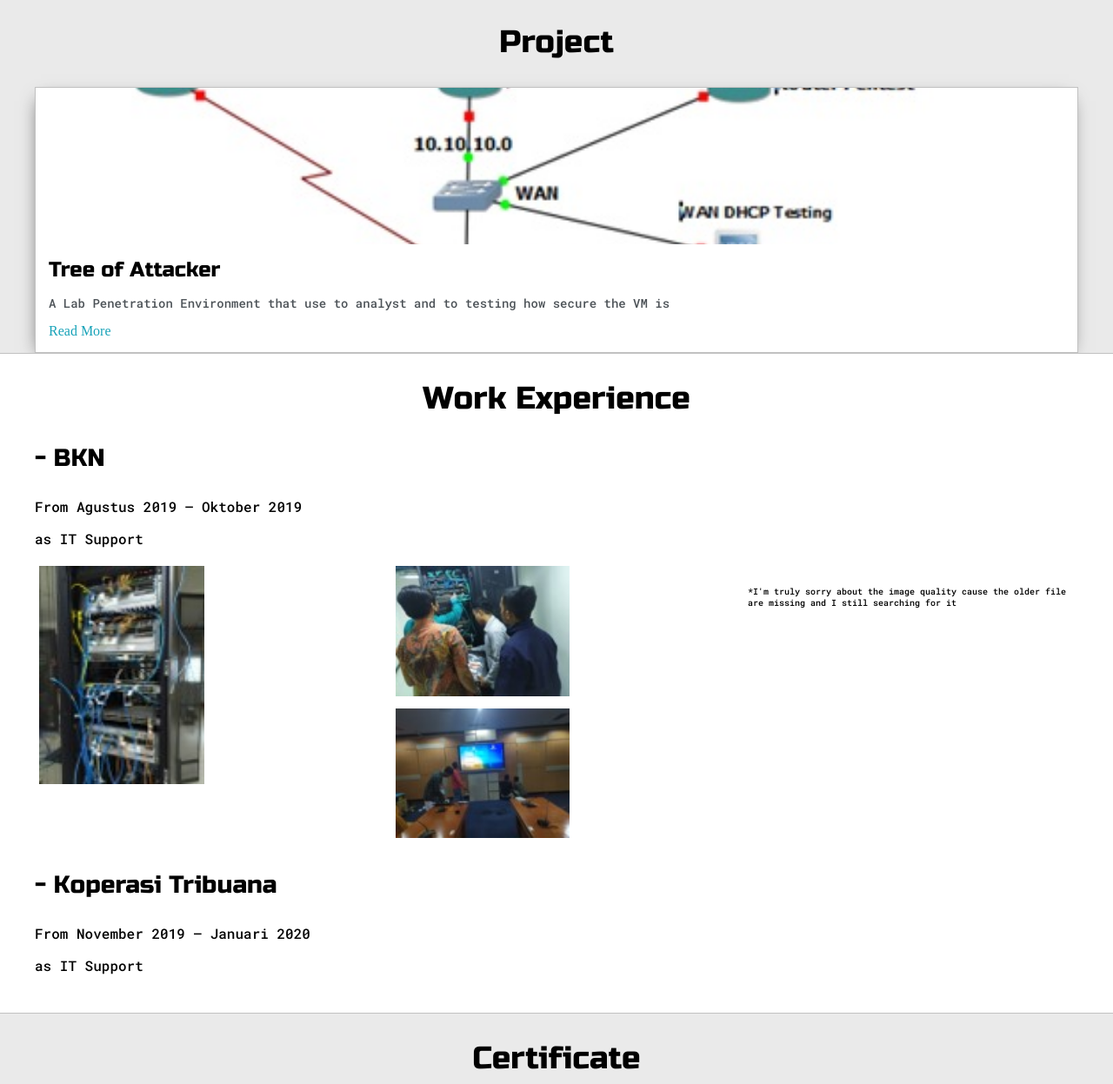
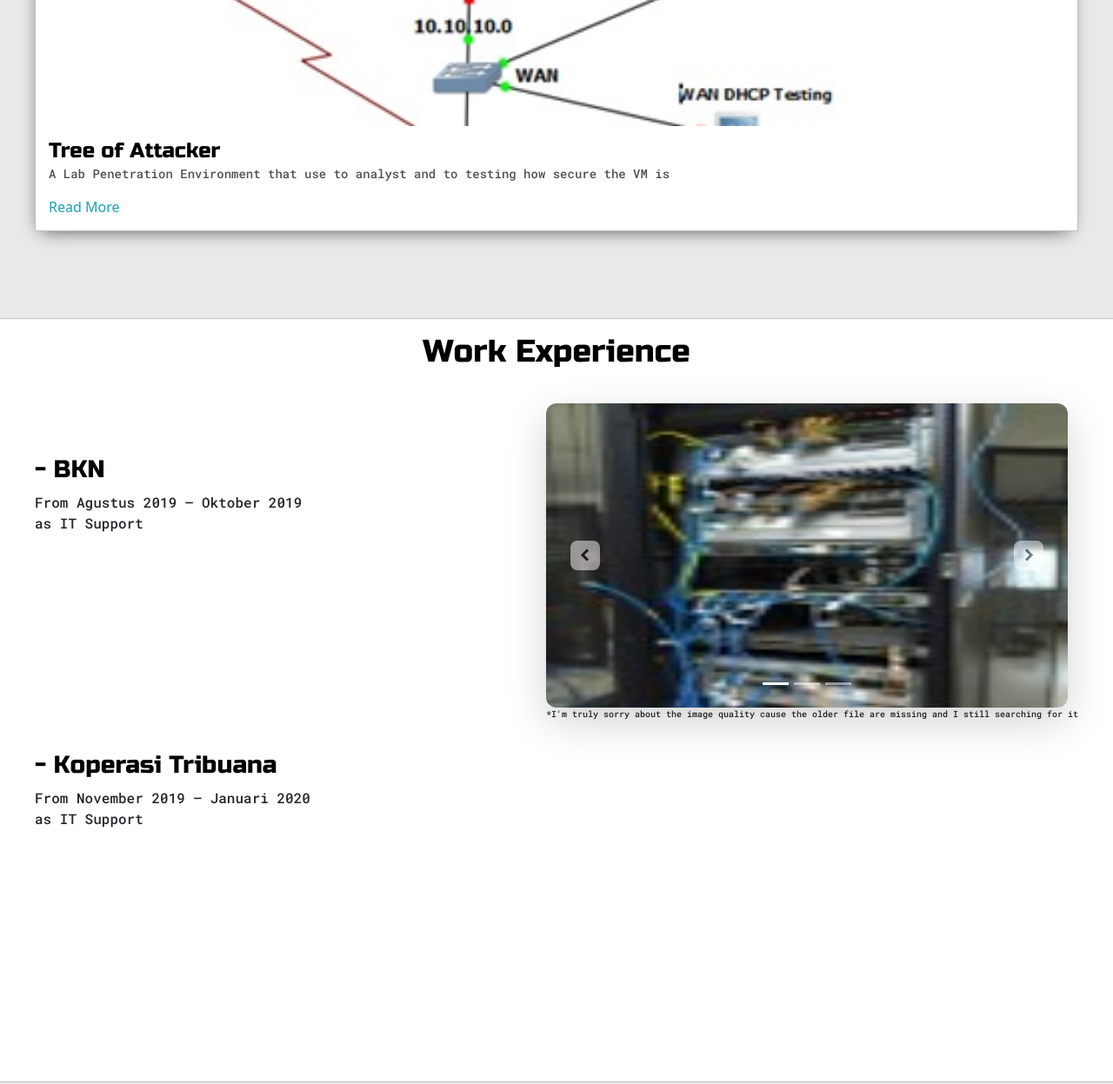
Before and after one commit to Arap22/arap22.github.io, a plain HTML site: page index.html in a window 1280 px wide. Shown: the part 964-2211 px from the top of the page at 87% size. Drawn offline with nearby package versions, Linux system fonts and the light colour scheme.

Commit message:
update again

```diff
--- a/default.css
+++ b/default.css
@@ -1,161 +1,187 @@
-:root{
-	--mainColor:#EAEAEA;
-	--secondaryColor:#fff;
+:root {
+  --mainColor: #eaeaea;
+  --secondaryColor: #fff;
 
-	--borderColor:#c1c1c1;
+  --borderColor: #c1c1c1;
 
-	--themeDotBorder:#24292e;
+  --themeDotBorder: #24292e;
 
-	--mainText:black;
-	--secondaruText:#4B5156;
+  --mainText: black;
+  --secondaruText: #4b5156;
 
-	--buttonColor:black;
+  --buttonColor: black;
 }
 
-
-html, body{
+html,
+body {
   padding: 0;
   margin: 0;
   scroll-behavior: smooth;
 }
 
-body *{
+body * {
   transition: 0.3s;
 }
 
-h1, h2, h3, h4, h5, h6, strong{
+h1,
+h2,
+h3,
+h4,
+h5,
+h6,
+strong {
   color: var(--mainText);
-	font-family: 'Russo One', sans-serif;
+  font-family: "Russo One", sans-serif;
   font-weight: 500;
 }
 
-p, li, span, label, input, textarea{
+p,
+li,
+span,
+label,
+input,
+textarea {
   color: var(--secondaryText);
-	font-family: 'Roboto Mono', monospace;
+  font-family: "Roboto Mono", monospace;
 }
 
-a{
+a {
   text-decoration: none;
-	color:#17a2b8;
+  color: #17a2b8;
 }
 
-ul{
+ul {
   list-style: none;
   font-weight: 500;
   font-size: 14px;
 }
 
-.s1{
+.s1 {
   background-color: var(--mainColor);
-	border-bottom:1px solid var(--borderColor);
-	overflow:auto;
+  border-bottom: 1px solid var(--borderColor);
+  overflow: auto;
+  padding-bottom: 100px;
 }
 
-.s2{
+.s2 {
   background-color: var(--secondaryColor);
-	border-bottom:1px solid var(--borderColor);
-	overflow:auto;
+  border-bottom: 1px solid var(--borderColor);
+  overflow: auto;
 }
 
-h1 { font-size: 56px;}
-h2 { font-size: 36px;}
-h3 { font-size: 28px;}
-h4 { font-size: 24px;}
-h5 { font-size: 20px;}
-h6 { font-size: 16px;}
+h1 {
+  font-size: 56px;
+}
 
+h2 {
+  font-size: 36px;
+  padding-top: 16px;
+}
+
+h3 {
+  font-size: 28px;
+}
+
+h4 {
+  font-size: 24px;
+}
+
+h5 {
+  font-size: 20px;
+}
+
+h6 {
+  font-size: 16px;
+}
 
 /*first section bitches */
 
-.main-container{
+.main-container {
   width: 1200px;
   margin: 0 auto;
 }
 
-.greeting-wrapper{
+.greeting-wrapper {
   display: grid;
   text-align: center;
   align-content: center;
 }
 
-.border-tema{
-	min-height: 10em;
+.border-tema {
+  min-height: 8em;
   margin: 0;
   padding: 0;
 }
 
 #ganti-tema {
-	justify-content:center;
+  justify-content: center;
   display: grid;
   grid-template-columns: auto auto;
   grid-gap: 20px;
 }
 
-#button-name{
-padding-top: 1em;
+#button-name {
+  padding-top: 2em;
 }
 
-.theme-dot{
+.theme-dot {
   height: 30px;
   width: 30px;
   background-color: black;
   border-radius: 50%;
 
   margin: 5px;
-	border:2px solid var(--themeDotBorder);
+  border: 2px solid var(--themeDotBorder);
 
-	-webkit-box-shadow: -1px 1px 3px -1px rgba(0,0,0,0.75);
-	-moz-box-shadow: -1px 1px 3px -1px rgba(0,0,0,0.75);
-	box-shadow: -1px 1px 3px -1px rgba(0,0,0,0.75);
+  -webkit-box-shadow: -1px 1px 3px -1px rgba(0, 0, 0, 0.75);
+  -moz-box-shadow: -1px 1px 3px -1px rgba(0, 0, 0, 0.75);
+  box-shadow: -1px 1px 3px -1px rgba(0, 0, 0, 0.75);
 
   cursor: pointer;
 }
 
-.theme-dot:hover{
+.theme-dot:hover {
   border-width: 4px;
 }
 
-
-#light-mode{
+#light-mode {
   background-color: #fff;
 }
 
-#blue-mode{
+#blue-mode {
   background-color: #192734;
 }
 
-.summary-wrapper{
+.summary-wrapper {
   background-color: var(--secondaryColor);
-	border:1px solid var(--borderColor);
-	border-radius:5px 5px 0 0;
+  border: 1px solid var(--borderColor);
+  border-radius: 5px 5px 0 0;
 
-	-webkit-box-shadow: -1px 1px 3px -1px rgba(0,0,0,0.75);
-	-moz-box-shadow: -1px 1px 3px -1px rgba(0,0,0,0.75);
-	box-shadow: -1px 1px 3px -1px rgba(0,0,0,0.75);
-
+  -webkit-box-shadow: -1px 1px 3px -1px rgba(0, 0, 0, 0.75);
+  -moz-box-shadow: -1px 1px 3px -1px rgba(0, 0, 0, 0.75);
+  box-shadow: -1px 1px 3px -1px rgba(0, 0, 0, 0.75);
 }
 
 .summary {
   display: grid;
   grid-template-columns: 1fr 1fr;
-	grid-template-areas:
-	'left-column right-column';
+  grid-template-areas: "left-column right-column";
 }
 
-.left-column{
+.left-column {
   grid-area: left-column;
-	padding-top:50px;
+  padding-top: 50px;
   padding-bottom: 50px;
 }
 
-#profile_pic{
+#profile_pic {
   display: block;
-	margin:0 auto;
+  margin: 0 auto;
 
   height: 200px;
   width: 200px;
   object-fit: cover;
-	border:2px solid var(--borderColor);
+  border: 2px solid var(--borderColor);
 }
 
 .right-column {
@@ -170,8 +196,7 @@ padding-top: 1em;
 .moreonme-wrapper {
   display: grid;
   grid-template-columns: 50%;
-	grid-template-areas:
-	'left-column right-column';
+  grid-template-areas: "left-column right-column";
 }
 
 .listskill-title {
@@ -182,63 +207,73 @@ align-content: center;
   grid-template-columns: repeat(auto-fit, minmax(320px, 1fr));
   padding-bottom: 10px;
   padding-top: 10px;
-box-shadow: -9px 0px 17px -1px rgba(94,94,94,0.75);
--webkit-box-shadow: -9px 0px 17px -1px rgba(94,94,94,0.75);
--moz-box-shadow: -9px 0px 17px -1px rgba(94,94,94,0.75);}
+  box-shadow: -9px 0px 17px -1px rgba(94, 94, 94, 0.75);
+  -webkit-box-shadow: -9px 0px 17px -1px rgba(94, 94, 94, 0.75);
+  -moz-box-shadow: -9px 0px 17px -1px rgba(94, 94, 94, 0.75);
+}
 
 #skills {
   display: flex;
   justify-content: space-around;
   background-color: #eaeaea;
-
 }
 
-.post-wrapper{
+.post-wrapper {
   display: grid;
   grid-template-columns: repeat(auto-fit, 320px);
 }
-.post{
-	border:1px solid var(--borderColor);
-	-webkit-box-shadow: -2px 7px 21px -9px rgba(0,0,0,0.75);
-	-moz-box-shadow: -2px 7px 21px -9px rgba(0,0,0,0.75);
-	box-shadow: -2px 7px 21px -9px rgba(0,0,0,0.75);
+
+.post {
+  border: 1px solid var(--borderColor);
+  -webkit-box-shadow: -2px 7px 21px -9px rgba(0, 0, 0, 0.75);
+  -moz-box-shadow: -2px 7px 21px -9px rgba(0, 0, 0, 0.75);
+  box-shadow: -2px 7px 21px -9px rgba(0, 0, 0, 0.75);
 }
 
-.thumbnail{
+.thumbnail {
   display: block;
   width: 100%;
-	height:180px;
+  height: 180px;
   object-fit: cover;
 }
 
-.post-preview{
+.post-preview {
   background-color: #fff;
-	padding:15px;
+  padding: 15px;
 }
 
-.post-title{
-	color:black;
+.post-title {
+  color: black;
   margin: 0;
 }
 
-.post-intro{
-	color:#4b5156;
+.post-intro {
+  color: #4b5156;
   font-size: 14px;
 }
 
-.img-column {
-  float: left;
-  width: 33.33%;
-  padding: 5px;
+.carousel {
+  width: 600px;
+  overflow: hidden;
+  border-radius: 12px;
+  max-height: 350px;
 }
 
-.img-row::after {
-  content: "";
-  clear: both;
-  display: table;
+.carousel img {
+  min-width: 400px;
+  max-height: 400px;
 }
 
-#contact-form{
+.carousel-control-prev span,
+.carousel-control-next span {
+  padding: 5px;
+  color: #000;
+  background: #fff;
+  border-radius: 8px;
+  font-size: 1.5rem;
+}
+
+#contact-form {
   display: block;
   max-width: 600px;
   margin: 0 auto;
@@ -247,46 +282,48 @@ box-shadow: -9px 0px 17px -1px rgba(94,94,94,0.75);
   border-radius: 5px;
   background-color: var(--mainColor);
   margin-bottom: 50px;
-
 }
 
-#contact-form label{
+.work-wrapper {
+  min-width: 300px;
+  height: 25em;
+  padding-top: 20px;
+}
+
+#contact-form label {
   line-height: 2.7em;
 }
 
-#contact-form textarea{
+#contact-form textarea {
   min-height: 100px;
   font-size: 14px;
 }
 
-
-.input-field{
+.input-field {
   width: 100%;
   padding-top: 10px;
-	padding-bottom:10px;
+  padding-bottom: 10px;
   background-color: var(--secondaryColor);
   border-radius: 5px;
-	border:1px solid var(--borderColor);
+  border: 1px solid var(--borderColor);
   font-size: 14px;
 }
 
-
-#submit-btn{
+#submit-btn {
   margin-top: 10px;
   width: 100%;
   padding-top: 10px;
-	padding-bottom:10px;
+  padding-bottom: 10px;
   color: #fff;
   background-color: var(--buttonColor);
-	border:none;
+  border: none;
   cursor: pointer;
 }
 
-.kontak-wrapper{
+.kontak-wrapper {
   display: grid;
   grid-template-columns: 1fr 1fr;
-	grid-template-areas:
-	'left-column right-column';
+  grid-template-areas: "left-column right-column";
 }
 
 .contact-buttons {
@@ -308,12 +345,12 @@ box-shadow: -9px 0px 17px -1px rgba(94,94,94,0.75);
   align-items: center;
   justify-content: center;
   position: relative;
-    transition: all .25s ease;
+  transition: all 0.25s ease;
   border: none;
 }
 
 .contact-buttons button:active {
-    transform: scale(.85);
+  transform: scale(0.85);
 }
 
 .contact-buttons button .bg {
@@ -332,50 +369,52 @@ box-shadow: -9px 0px 17px -1px rgba(94,94,94,0.75);
   pointer-events: none;
 }
 
-
-
-
-
 /* mobile set up */
-@media screen and (max-width: 1200px){
-	.main-container{
+@media screen and (max-width: 1200px) {
+  .main-container {
     width: 99%;
   }
 }
 
-@media screen and (max-width: 800px){
-	.summary{
-		grid-template-columns:  1fr;
+@media screen and (max-width: 800px) {
+  .summary {
+    grid-template-columns: 1fr;
     grid-template-areas:
-			'left-column'
-			'right-column'
-		;
+      "left-column"
+      "right-column";
   }
 
-.moreonme-wrapper{
-		grid-template-columns:  1fr;
+  .work-wrapper {
+    flex-direction: column;
+    height: 500px;
+  }
+
+  .moreonme-wrapper {
+    grid-template-columns: 1fr;
     grid-template-areas:
-			'left-column'
-			'listskill-title';
+      "left-column"
+      "listskill-title";
     justify-content: left;
   }
 
-	.right-column{
+  .right-column {
     justify-content: center;
   }
-.kontak-wrapper{
-	grid-template-columns:  1fr;
+
+  .kontak-wrapper {
+    grid-template-columns: 1fr;
     grid-template-areas:
-			'left-column'
-			'right-column'
-		;
+      "left-column"
+      "right-column";
+  }
+
+  .carousel {
+    width: 400px;
   }
 }
 
-@media screen and (max-width:700px){
-
+@media screen and (max-width: 700px) {
   .kontak-wrapper .contact-buttons {
     padding-left: 20px;
   }
-
 }
--- a/index.html
+++ b/index.html
@@ -1,31 +1,50 @@
 <!DOCTYPE html>
-
 
 <html>
   <head>
-	<link rel="shortcut icon" href="Images/FGC.png"/>
+    <link rel="shortcut icon" href="Images/FGC.png" />
     <title>Muhammad Fautra Arrafi</title>
 
-	<meta name="viewport" content="width=device-width,initial-scale=1, maximum-scale=1"/>
+    <meta
+      name="viewport"
+      content="width=device-width,initial-scale=1, maximum-scale=1"
+    />
 
-	<link href="https://fonts.googleapis.com/css2?family=Russo+One&display=swap" rel="stylesheet">
+    <link
+      href="https://fonts.googleapis.com/css2?family=Russo+One&display=swap"
+      rel="stylesheet"
+    />
 
-	<link href="https://fonts.googleapis.com/css2?family=Roboto+Mono:wght@500&family=Russo+One&display=swap" rel="stylesheet">
+    <link
+      href="https://fonts.googleapis.com/css2?family=Roboto+Mono:wght@500&family=Russo+One&display=swap"
+      rel="stylesheet"
+    />
 
-	<link href="https://unpkg.com/boxicons@2.1.2/css/boxicons.min.css" rel="stylesheet">
+    <link
+      href="https://unpkg.com/boxicons@2.1.2/css/boxicons.min.css"
+      rel="stylesheet"
+    />
 
-	<link rel="stylesheet" type="text/css" href="default.css">
+    <link
+      href="https://cdn.jsdelivr.net/npm/bootstrap@5.2.0-beta1/dist/css/bootstrap.min.css"
+      rel="stylesheet"
+    />
 
-	<link id="theme-style" rel="stylesheet" type="text/css" href="">
+    <script src="https://cdn.jsdelivr.net/npm/bootstrap@5.2.0-beta1/dist/js/bootstrap.bundle.min.js"></script>
 
+    <link rel="stylesheet" type="text/css" href="default.css" />
+
+    <link id="theme-style" rel="stylesheet" type="text/css" href="" />
   </head>
   <body>
-
     <section class="s1">
       <div class="main-container">
         <h1 class="greeting-wrapper">Hi, I'm Muhammad Fautra Arrafi</h1>
         <div class="border-tema">
-				<h6 style="text-align: center;line-height: 0;">What theme you want to use?</h6>		<div id="ganti-tema">
+          <h6 style="text-align: center; line-height: 0; padding-top: 5pt">
+            What theme you want to use?
+          </h6>
+          <div id="ganti-tema">
             <div data-mode="light" id="light-mode" class="theme-dot">
               <p id="button-name">Light Mode</p>
             </div>
@@ -37,14 +56,19 @@
         <div class="summary-wrapper">
           <div class="summary">
             <div class="left-column">
-					<img id="profile_pic" src="Images/Gantengbanget.jpg">
-
+              <img id="profile_pic" src="Images/Gantengbanget.jpg" />
             </div>
 
-					<div class="right-column">
+            <div class="right-column" style="padding-top: 44px">
               <h4>Who Am I</h4>
-							<p>I’m 19 years old fresh graduated from vocational high school majoring in computer and network engineering. </p>
-							<p>I am a diligent, passionate and well mannered person and I’m looking forward to work with you.</p>
+              <p>
+                I’m 19 years old fresh graduated from vocational high school
+                majoring in computer and network engineering.
+              </p>
+              <p>
+                I am a diligent, passionate and well mannered person and I’m
+                looking forward to work with you.
+              </p>
               <p>You can contact me from <a href="#contact">Here</a></p>
             </div>
           </div>
@@ -59,11 +83,16 @@
         <div class="moreonme-wrapper">
           <div class="left-column">
             <h4>CV</h4>
-							<p>My CV can be see  <a target="_blank" href="Files/CV Muhammad Fautra Arrafi.pdf">here</a></p>
+            <p>
+              My CV can be see
+              <a target="_blank" href="Files/CV Muhammad Fautra Arrafi.pdf"
+                >here</a
+              >
+            </p>
           </div>
           <div>
             <h5>this is the list of my skill:</h5>
-						<div class="listskill-title" id="skills" style="text-align: left;">
+            <div class="listskill-title" id="skills" style="text-align: left">
               <ul style="width: -12px">
                 <li style="color: black">Powerpoint</li>
                 <li style="color: black">Word</li>
@@ -78,23 +107,26 @@
                 <li style="color: black">Html</li>
                 <li style="color: black">CSS</li>
                 <li style="color: black">Javascript</li>
-							</ul></div>
+              </ul>
+            </div>
           </div>
         </div>
       </div>
     </section>
 
-
     <!-- bagian project -->
     <section class="s1">
       <div class="main-container">
-				<h2 style="text-align: center">Project</h2>
+        <h2 style="text-align: center; padding-bottom: 10px">Project</h2>
         <div>
           <div class="post">
-					<img class="thumbnail" src="Images/1.jpg">
+            <img class="thumbnail" src="Images/1.jpg" />
             <div class="post-preview">
               <h4 class="post-title">Tree of Attacker</h4>
-							<p class="post-intro">A Lab Penetration Environment that use to analyst and to testing how secure the VM is</p>
+              <p class="post-intro">
+                A Lab Penetration Environment that use to analyst and to testing
+                how secure the VM is
+              </p>
               <a href="Projects/Treeofattacker.html">Read More</a>
             </div>
           </div>
@@ -104,30 +136,84 @@
 
     <!-- bagian "work experience" -->
     <section class="s2">
-			<div class="main-container">
-				<h2 style="text-align: center">Work Experience</h2>
-			<h3 style="text-align: left;">- BKN</h3>
-			<p>From Agustus 2019 – Oktober 2019</p>
-			<p>as IT Support</p>
+      <div class="main-container" style="min-height: 598px">
+        <h2 style="text-align: center; padding-bottom: 10px">
+          Work Experience
+        </h2>
+        <div
+          class="work-wrapper"
+          style="display: flex; justify-content: space-between"
+        >
+          <div>
+            <h3 style="text-align: left; padding-top: 60px">- BKN</h3>
+            <p style="float: left">
+              From Agustus 2019 – Oktober 2019 <br />
+              as IT Support
+            </p>
+          </div>
+          <div style="float: right">
+            <div class="carousel slide shadow-lg" id="slider">
+              <button
+                class="carousel-control-prev"
+                data-bs-target="#slider"
+                data-bs-slide="prev"
+              >
+                <span class="bx bxs-chevron-left"></span>
+              </button>
+
+              <button
+                class="carousel-control-next"
+                data-bs-target="#slider"
+                data-bs-slide="next"
+              >
+                <span class="bx bxs-chevron-right"></span>
+              </button>
+
+              <div class="carousel-inner">
+                <div class="carousel-item active">
+                  <img src="Images/BKN1.jpg" class="d-block w-100" alt="..." />
+                </div>
+              </div>
+
+              <div class="carousel-inner">
+                <div class="carousel-item">
+                  <img src="Images/BKN2.jpg" class="d-block w-100" alt="..." />
+                </div>
+              </div>
+
+              <div class="carousel-inner">
+                <div class="carousel-item">
+                  <img src="Images/BKN3.jpg" class="d-block w-100" alt="..." />
+                </div>
+              </div>
+
+              <div class="carousel-indicators">
+                <button
+                  class="active"
+                  data-bs-target="#slider"
+                  data-bs-slide-to="0"
+                ></button>
+                <button data-bs-target="#slider" data-bs-slide-to="1"></button>
+                <button data-bs-target="#slider" data-bs-slide-to="2"></button>
+              </div>
+            </div>
+            <p style="font-size: 10px">
+              *I'm truly sorry about the image quality cause the older file are
+              missing and I still searching for it
+            </p>
+          </div>
+        </div>
+        <div class="work-wrapper">
+          <h3 style="text-align: left">- Koperasi Tribuana</h3>
+          <p style="float: left">
+            From November 2019 – Januari 2020 <br />
+            as IT Support
+          </p>
           <div class="img-row">
             <div class="img-column">
-    <img src="Images/BKN1.jpg" alt="Fixing Server" style="width:190px">
+              <img src="" alt="" style="width: 100%" />
             </div>
-  <div class="img-column">
-    <img src="Images/BKN2.jpg" alt="On hall scene" style="width:200px;">
           </div>
-  <div class="img-column">
-    <img src="Images/BKN3.jpg" alt="Me and my mentor" style="width:200px">
-  </div>
-  <br>
-  <p style="font-size: 10px">*I'm truly sorry about the image quality cause the older file are missing and I still searching for it</p>
-</div>
-<h3 style="text-align: left;">- Koperasi Tribuana</h3>
-			<p>From November 2019 – Januari 2020</p>
-			<p>as IT Support</p>
-			<div class="img-row">
-  <div class="img-column">
-    <img src="" alt="" style="width:100%">
         </div>
       </div>
     </section>
@@ -136,14 +222,14 @@
 
     <section class="s1">
       <div class="main-container">
-				<h2 style="text-align: center;">Certificate</h2>
-				<h3 style="text-align: left;">- MTCNA</h3>
+        <h2 style="text-align: center">Certificate</h2>
+        <h3 style="text-align: left">- MTCNA</h3>
         <p>2021-2024</p>
         <p>NO: 2106NA8834</p>
-			<br>
-			<h3 style="text-align: left;">- Cyberwarriors Bootcamp</h3>
+        <br />
+        <h3 style="text-align: left">- Cyberwarriors Bootcamp</h3>
         <p>2022</p>
-			<p>NO: 026/SER-SGI/CW-VI/2022 </p>
+        <p>NO: 026/SER-SGI/CW-VI/2022</p>
       </div>
     </section>
 
@@ -154,41 +240,55 @@
         <a href=""></a>
 
         <div class="kontak-wrapper">
-			<div class="left-column" style="padding-bottom:0px;">
-
-			<form id="contact-form" action="https://formsubmit.co/fautraa22@gmail.com" method="POST">
-
-				<h3 style="text-align: center;">Message Me</h3>
+          <div class="left-column" style="padding-bottom: 0px">
+            <form
+              id="contact-form"
+              action="https://formsubmit.co/fautraa22@gmail.com"
+              method="POST"
+            >
+              <h3 style="text-align: center">Message Me</h3>
               <a name="contact"></a>
 
               <label>Your Name</label>
-				<input class="input-field" type="text" name="name" required>
+              <input class="input-field" type="text" name="name" required />
 
               <label>Subject</label>
-				<input class="input-field" type="text" name="subject">
+              <input class="input-field" type="text" name="subject" />
 
               <label>Email</label>
-				<input class="input-field" type="text" name="email" placeholder="Email Address" required>
+              <input
+                class="input-field"
+                type="text"
+                name="email"
+                placeholder="Email Address"
+                required
+              />
 
               <label>Message</label>
               <textarea class="input-field" name="message" required></textarea>
 
-
-				<input id="submit-btn" type="submit" value="Send">
+              <input id="submit-btn" type="submit" value="Send" />
             </form>
           </div>
-			<div class="right-column" style="padding-top:50px;">
-			<h4 style="text-align: center;">Or Contact me through
+          <div class="right-column" style="padding-top: 50px">
+            <h4 style="text-align: center">
+              Or Contact me through
               <div class="contact-buttons">
-				<button onclick="window.location.href = 'https://www.linkedin.com/in/fautra-arrafi/';">
-					<i class="bx bxl-linkedin" ></i>
+                <button
+                  onclick="window.location.href = 'https://www.linkedin.com/in/fautra-arrafi/';"
+                >
+                  <i class="bx bxl-linkedin"></i>
                   <div class="bg"></div>
                 </button>
-				<button onclick="window.location.href = 'https://api.whatsapp.com/send/?phone=%2B6281295774790&text&type=phone_number&app_absent=0';">
+                <button
+                  onclick="window.location.href = 'https://api.whatsapp.com/send/?phone=%2B6281295774790&text&type=phone_number&app_absent=0';"
+                >
                   <i class="bx bxl-whatsapp"></i>
                   <div class="bg"></div>
                 </button>
-				<button onclick="window.location.href = 'https://www.instagram.com/fautraa_22/';">
+                <button
+                  onclick="window.location.href = 'https://www.instagram.com/fautraa_22/';"
+                >
                   <i class="bx bxl-instagram-alt"></i>
                   <div class="bg"></div>
                 </button>
```
Lines whose indentation alone changed are shown as unchanged.
